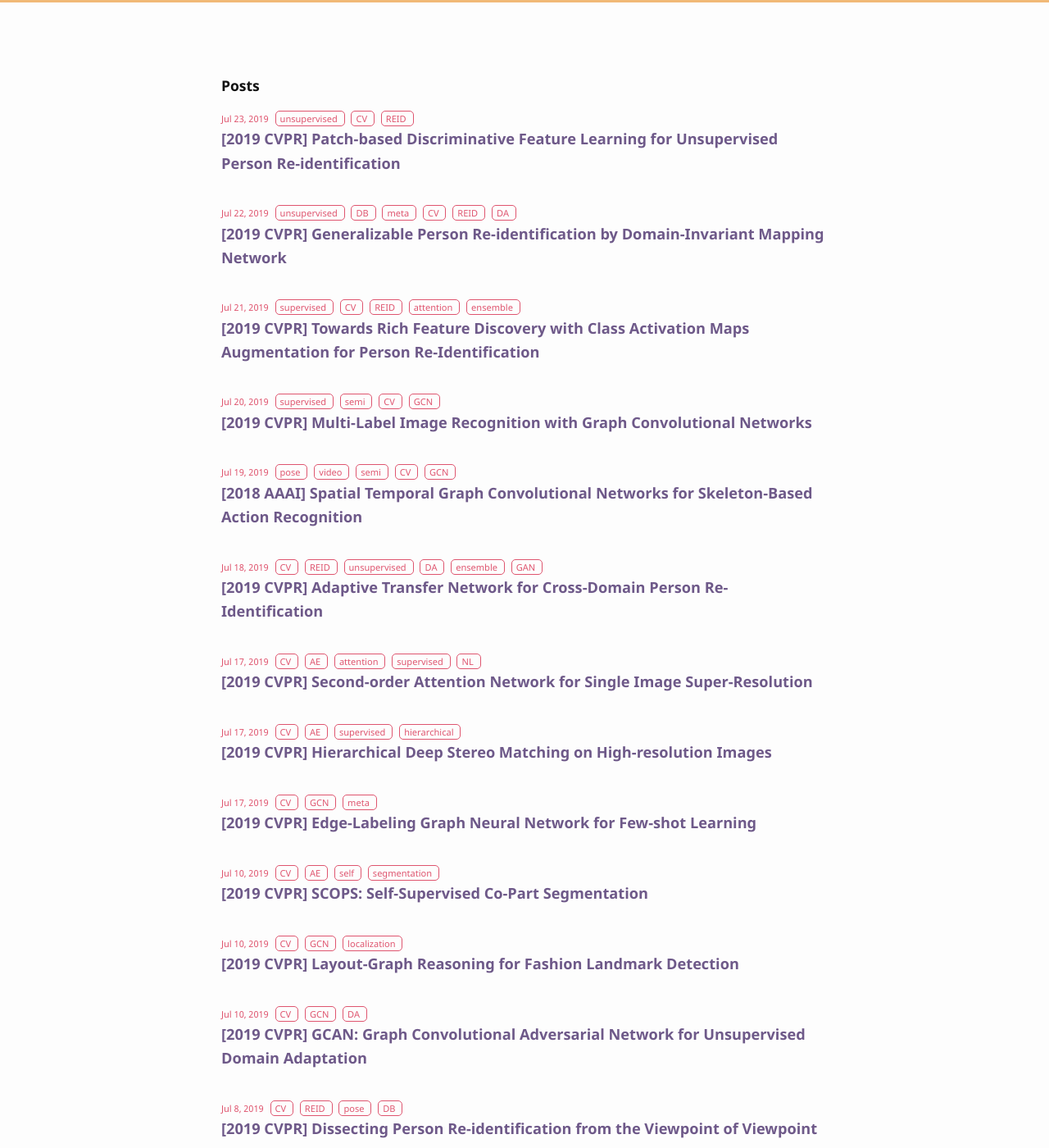
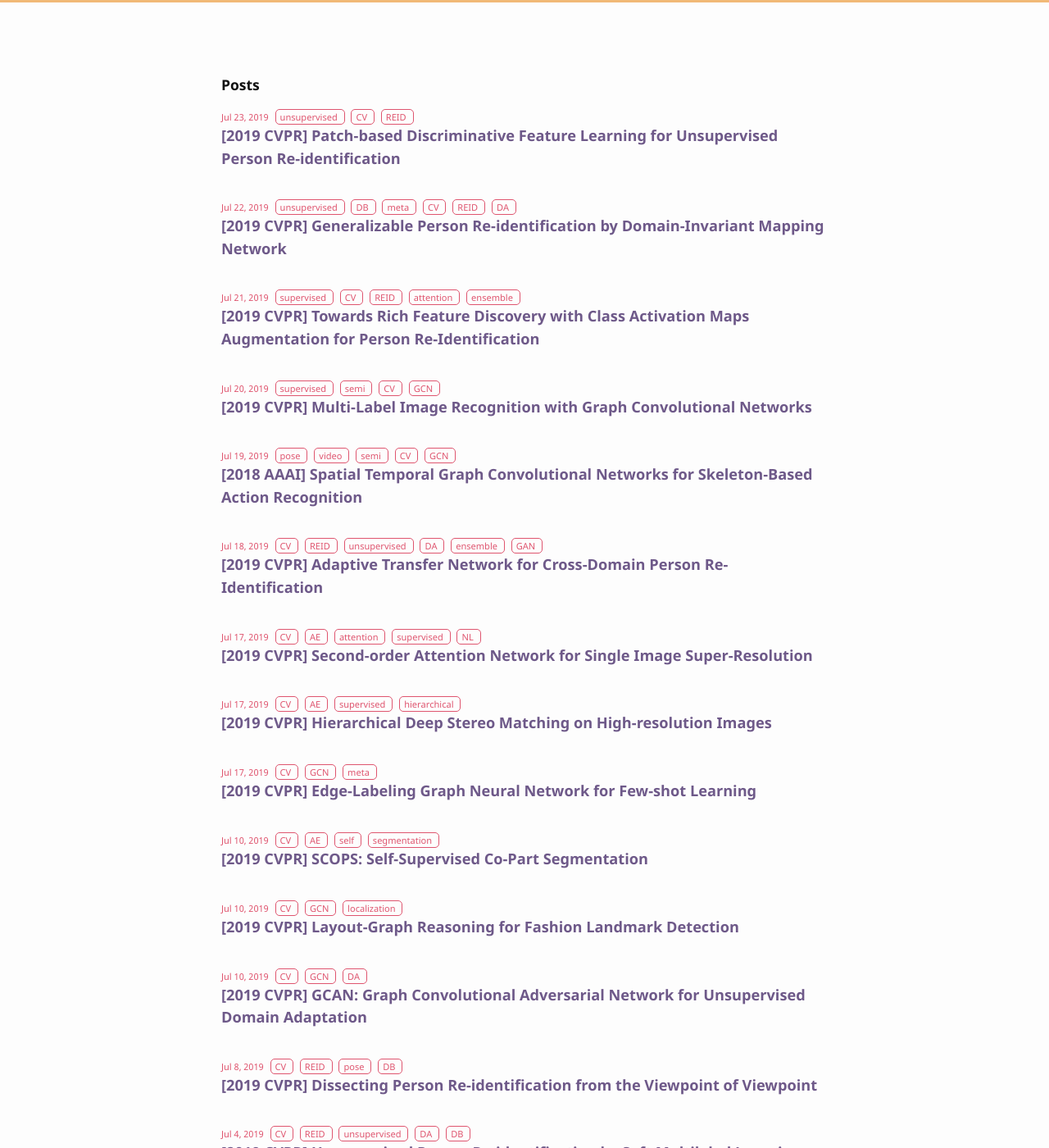
Before and after one commit to bismex/bismex.github.io, a Jekyll site: the page built from index.html, in a window 1280 px wide and 1400 px high. Shown: the whole window at 82% size. Built offline with Jekyll 4.4.1, drawn with Linux system fonts in a browser that asks for light colours.

Commit message:
Update main.scss

```diff
--- a/_sass/main.scss
+++ b/_sass/main.scss
@@ -8,7 +8,7 @@ $base-font-family: "Noto Sans", "Helvetica Neue", Helvetica, Arial, sans-serif !
 $base-font-size:   14px !default;
 $base-font-weight: 400 !default;
 $small-font-size:  13px !default;
-$base-line-height: 1.60 !default;
+$base-line-height: 1.50 !default;
 
 $spacing-unit:     30px !default;
 
```
